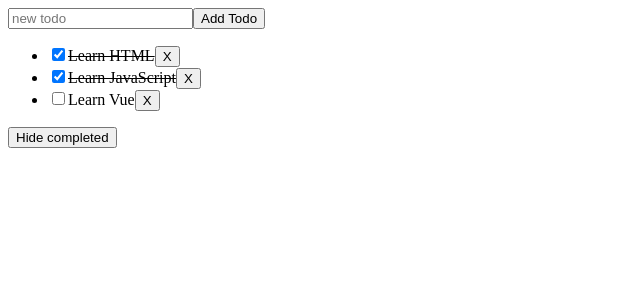
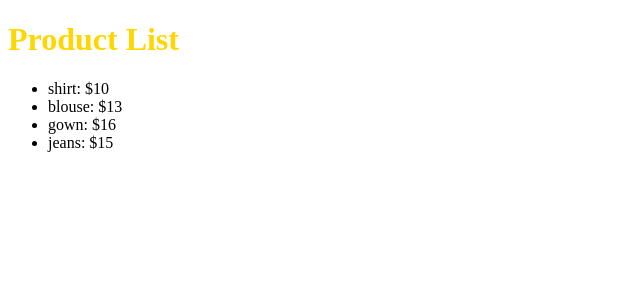
Before and after one commit to Akbar-Widya/vue_reference, a Vue app: page / in a window 1280 px wide. Shown: the top 300 px of the page, without its empty margins (0-640 px from the left). Built offline with nearby package versions, Linux system fonts and the light colour scheme.

Commit message:
topic: none, i'm reviewing the vue reference and cook up use case for conditional styling

```diff
--- a/src/App.vue
+++ b/src/App.vue
@@ -1,51 +1,39 @@
 <script setup>
 import { ref, computed } from 'vue'
 
+const titleClass = ref('title')
 let id = 0
-
-const newTodo = ref('')
-const hideCompleted = ref(false)
-const todos = ref([
-  { id: id++, text: 'Learn HTML', done: true },
-  { id: id++, text: 'Learn JavaScript', done: true },
-  { id: id++, text: 'Learn Vue', done: false }
+const ProductClothes = ref([
+  {id: id++, name: "shirt", price: 10},
+  {id: id++, name: "blouse", price: 13},
+  {id: id++, name: "gown", price: 16},
+  {id: id++, name: "jeans", price: 15},
 ])
 
-const filteredTodos = computed(() => {
-  return hideCompleted.value
-    ? todos.value.filter((t) => !t.done)
-    : todos.value
+const expensiveItems = computed(() => {
+  return ProductClothes.value.filter((product) => product.price >= 15)
 })
 
-function addTodo() {
-  todos.value.push({ id: id++, text: newTodo.value, done: false })
-  newTodo.value = ''
-}
-
-function removeTodo(todo) {
-  todos.value = todos.value.filter((t) => t !== todo)
+if (expensiveItems.value.length > 0) {
+  // If there are expensive items, set the class to gold
+  titleClass.value = 'title-gold'
 }
 </script>
 
 <template>
-  <form @submit.prevent="addTodo">
-    <input v-model="newTodo" required placeholder="new todo">
-    <button>Add Todo</button>
-  </form>
+  <h1 :class="titleClass">Product List</h1>
   <ul>
-    <li v-for="todo in filteredTodos" :key="todo.id">
-      <input type="checkbox" v-model="todo.done">
-      <span :class="{ done: todo.done }">{{ todo.text }}</span>
-      <button @click="removeTodo(todo)">X</button>
+    <li v-for="product in ProductClothes" :key="product.id">
+      {{product.name + ': $' + product.price}}
     </li>
   </ul>
-  <button @click="hideCompleted = !hideCompleted">
-    {{ hideCompleted ? 'Show all' : 'Hide completed' }}
-  </button>
 </template>
 
 <style>
-.done {
-  text-decoration: line-through;
+.title {
+  color: purple;
+}
+.title-gold {
+  color: gold;
 }
 </style>
```
